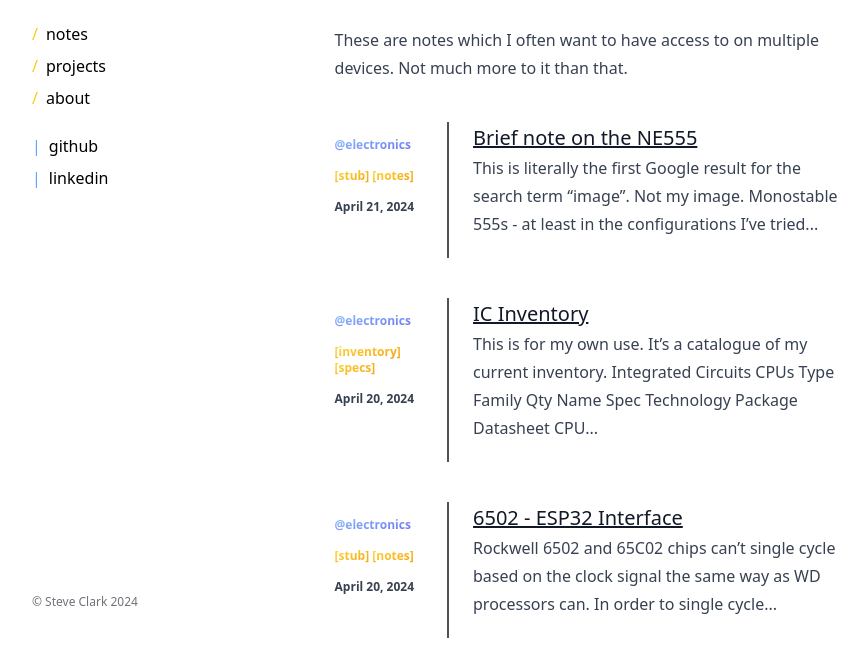
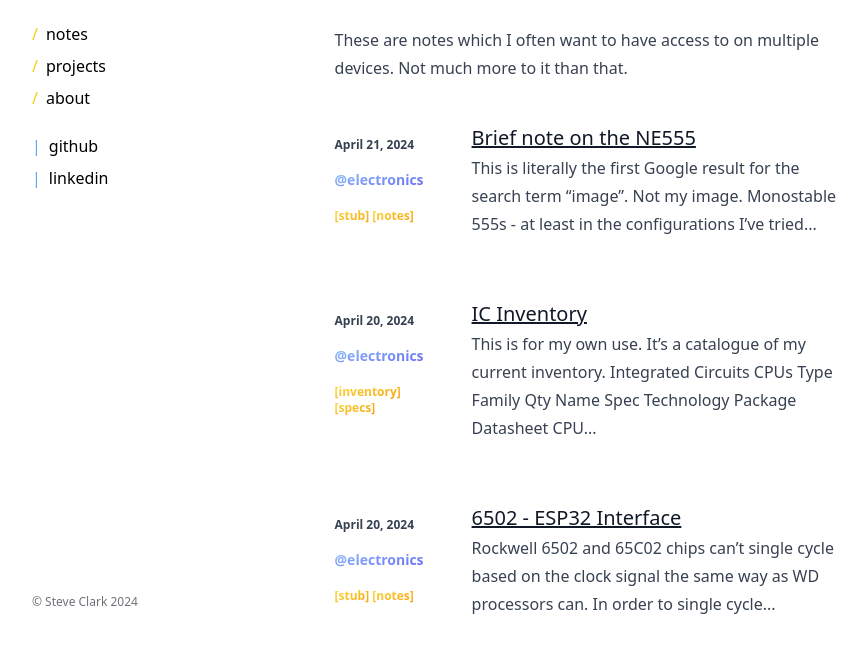
Before and after one commit to stevenclark92/site, a website: page notes.html in a window 1280 px wide. Shown: the part 118-770 px from the top of the page, without its empty margins (40-908 px from the left). Drawn offline with Linux system fonts and the light colour scheme; a script that the page names is missing.

Commit message:
reordered post meta on notes page

```diff
--- a/feed.xml
+++ b/feed.xml
@@ -1,4 +1,4 @@
-<?xml version="1.0" encoding="utf-8"?><feed xmlns="http://www.w3.org/2005/Atom" ><generator uri="https://jekyllrb.com/" version="3.9.5">Jekyll</generator><link href="https://steveclark.io/feed.xml" rel="self" type="application/atom+xml" /><link href="https://steveclark.io/" rel="alternate" type="text/html" /><updated>2024-04-23T22:11:29+01:00</updated><id>https://steveclark.io/feed.xml</id><title type="html">steveclark.io</title><subtitle>tbd</subtitle><entry><title type="html">Brief note on the NE555</title><link href="https://steveclark.io/electronics/2024/04/21/555.html" rel="alternate" type="text/html" title="Brief note on the NE555" /><published>2024-04-21T13:00:00+01:00</published><updated>2024-04-21T13:00:00+01:00</updated><id>https://steveclark.io/electronics/2024/04/21/555</id><content type="html" xml:base="https://steveclark.io/electronics/2024/04/21/555.html"><![CDATA[<p><img class="m-0" src="https://letsenhance.io/static/8f5e523ee6b2479e26ecc91b9c25261e/1015f/MainAfter.jpg" />
+<?xml version="1.0" encoding="utf-8"?><feed xmlns="http://www.w3.org/2005/Atom" ><generator uri="https://jekyllrb.com/" version="3.9.5">Jekyll</generator><link href="https://steveclark.io/feed.xml" rel="self" type="application/atom+xml" /><link href="https://steveclark.io/" rel="alternate" type="text/html" /><updated>2024-04-23T22:20:22+01:00</updated><id>https://steveclark.io/feed.xml</id><title type="html">steveclark.io</title><subtitle>tbd</subtitle><entry><title type="html">Brief note on the NE555</title><link href="https://steveclark.io/electronics/2024/04/21/555.html" rel="alternate" type="text/html" title="Brief note on the NE555" /><published>2024-04-21T13:00:00+01:00</published><updated>2024-04-21T13:00:00+01:00</updated><id>https://steveclark.io/electronics/2024/04/21/555</id><content type="html" xml:base="https://steveclark.io/electronics/2024/04/21/555.html"><![CDATA[<p><img class="m-0" src="https://letsenhance.io/static/8f5e523ee6b2479e26ecc91b9c25261e/1015f/MainAfter.jpg" />
 <small class="mt-0 pt-0 italic">This is literally the first Google result for the search term “image”. Not my image.<small></small></small></p>
 
 <p>Monostable 555s - at least in the configurations I’ve tried - will output for as long as the trigger is pulled low, even if the length of the delay based on R1 and C1 is shorter than the trigger duration. In practice, a one-shot timer configured to have a 0.01 millisecond pulse will not provide a 0.01 millisecond high output signal consistently from a button, as any deviation in the duration of the button press (over this time, at least) will be reflected in the output signal.</p>
--- a/notes.html
+++ b/notes.html
@@ -47,8 +47,10 @@
 
 <div class="flex my-10">
   <div class="text-xs font-semibold shrink-0 basis-1/6 grow-0">
+    <p>April 21, 2024</p>
+
     <p
-      class="text-transparent bg-clip-text bg-gradient-to-br from-blue-300 to-indigo-500 lowercase"
+      class="text-sm text-transparent bg-clip-text bg-gradient-to-br from-blue-300 to-indigo-500 lowercase"
     >
       @Electronics
     </p>
@@ -67,12 +69,11 @@
     </p>
 
 
-    <p>April 21, 2024</p>
 
   </div>
 
   <div
-    class="post border-l-2 ml-6 pl-6 border-zinc-600 basis-3/4 shrink grow-0"
+    class="post ml-6 pl-6 basis-3/4 shrink grow-0"
   >
     <h3 class="inline-block m-0">
       <a href="/electronics/2024/04/21/555.html">Brief note on the NE555</a>
@@ -86,8 +87,10 @@
 
 <div class="flex my-10">
   <div class="text-xs font-semibold shrink-0 basis-1/6 grow-0">
+    <p>April 20, 2024</p>
+
     <p
-      class="text-transparent bg-clip-text bg-gradient-to-br from-blue-300 to-indigo-500 lowercase"
+      class="text-sm text-transparent bg-clip-text bg-gradient-to-br from-blue-300 to-indigo-500 lowercase"
     >
       @Electronics
     </p>
@@ -106,12 +109,11 @@
     </p>
 
 
-    <p>April 20, 2024</p>
 
   </div>
 
   <div
-    class="post border-l-2 ml-6 pl-6 border-zinc-600 basis-3/4 shrink grow-0"
+    class="post ml-6 pl-6 basis-3/4 shrink grow-0"
   >
     <h3 class="inline-block m-0">
       <a href="/electronics/2024/04/20/icInventory.html">IC Inventory</a>
@@ -125,8 +127,10 @@
 
 <div class="flex my-10">
   <div class="text-xs font-semibold shrink-0 basis-1/6 grow-0">
+    <p>April 20, 2024</p>
+
     <p
-      class="text-transparent bg-clip-text bg-gradient-to-br from-blue-300 to-indigo-500 lowercase"
+      class="text-sm text-transparent bg-clip-text bg-gradient-to-br from-blue-300 to-indigo-500 lowercase"
     >
       @Electronics
     </p>
@@ -145,12 +149,11 @@
     </p>
 
 
-    <p>April 20, 2024</p>
 
   </div>
 
   <div
-    class="post border-l-2 ml-6 pl-6 border-zinc-600 basis-3/4 shrink grow-0"
+    class="post ml-6 pl-6 basis-3/4 shrink grow-0"
   >
     <h3 class="inline-block m-0">
       <a href="/electronics/2024/04/20/6502.html">6502 - ESP32 Interface</a>
```
Also changed, not shown: assets/css/style.css.
